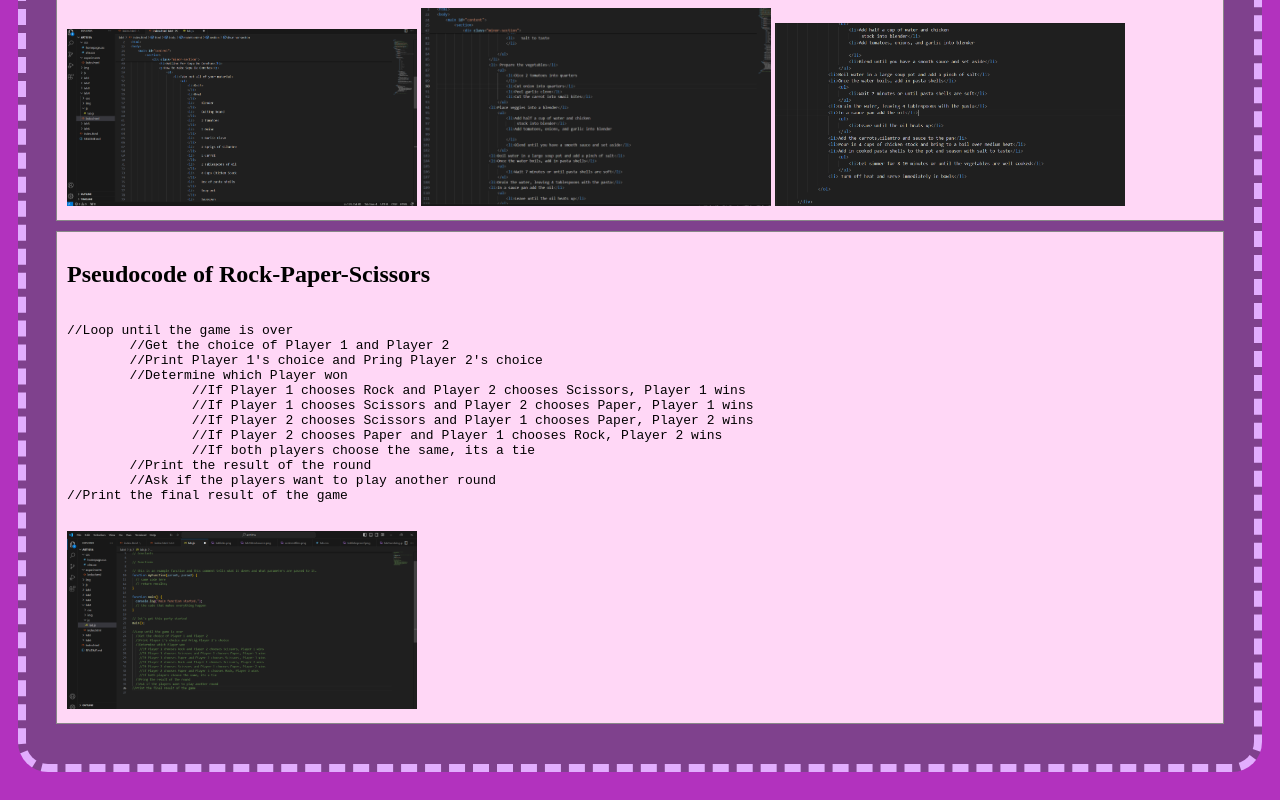
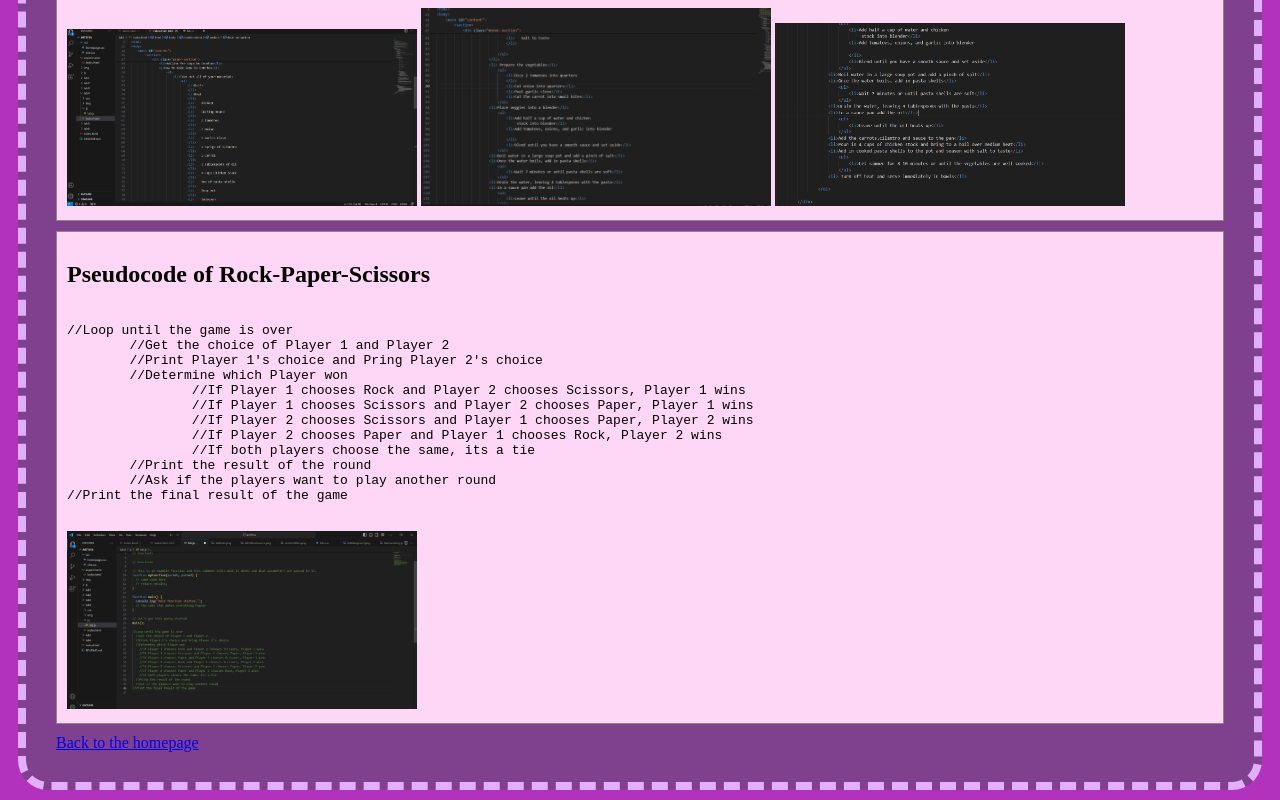
Before and after one commit to 3llaj3llaa/art101, a plain HTML site: page lab4/index.html in a window 1280 px wide. Shown: the part 1509-2309 px from the top of the page. Drawn offline with nearby package versions, Linux system fonts and the light colour scheme.

Commit message:
Update index.html

```diff
--- a/lab4/index.html
+++ b/lab4/index.html
@@ -157,6 +157,7 @@
 			</div>
 		</section>
 		<nav id="links">
+			<a href="https://3llaj3llaa.github.io/art101/">Back to the homepage</a>
 			<!-- Put links to other pages (including the homepage) here. -->
 		</nav>
 	</main>
```
